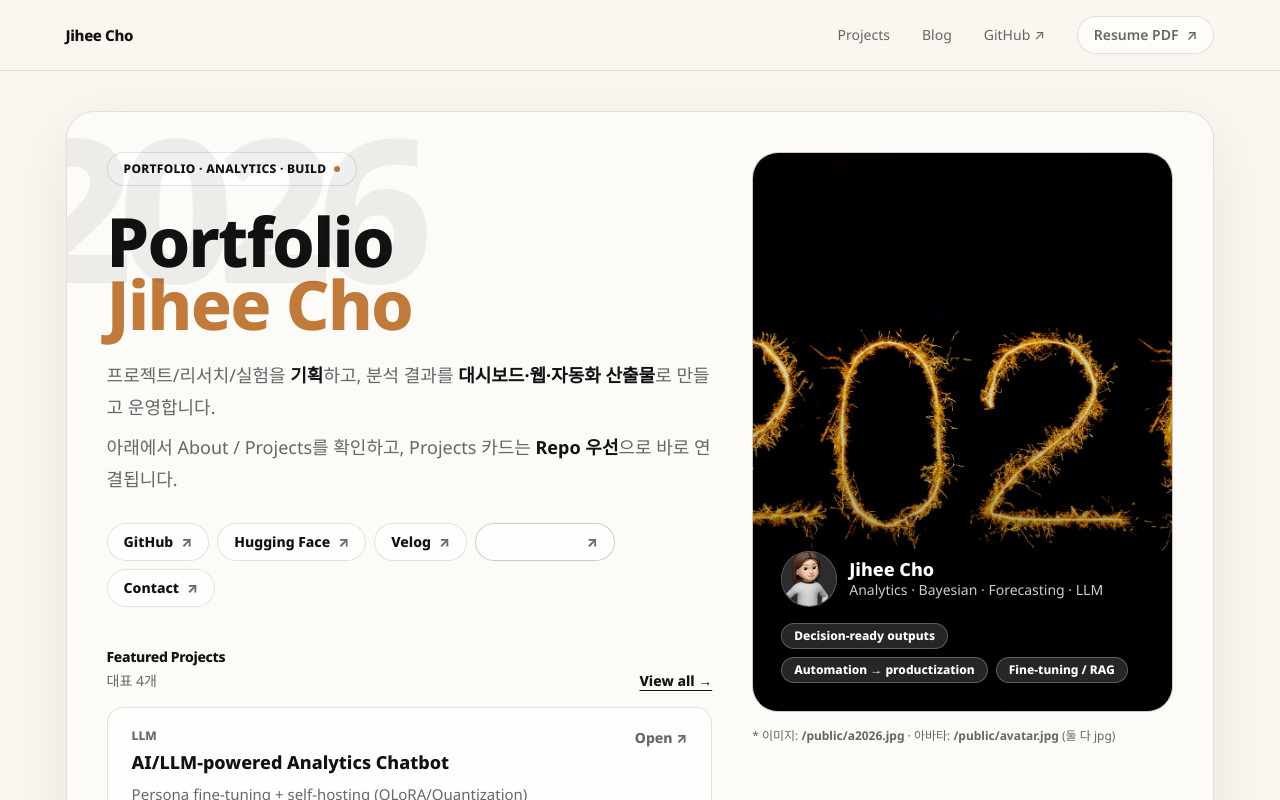
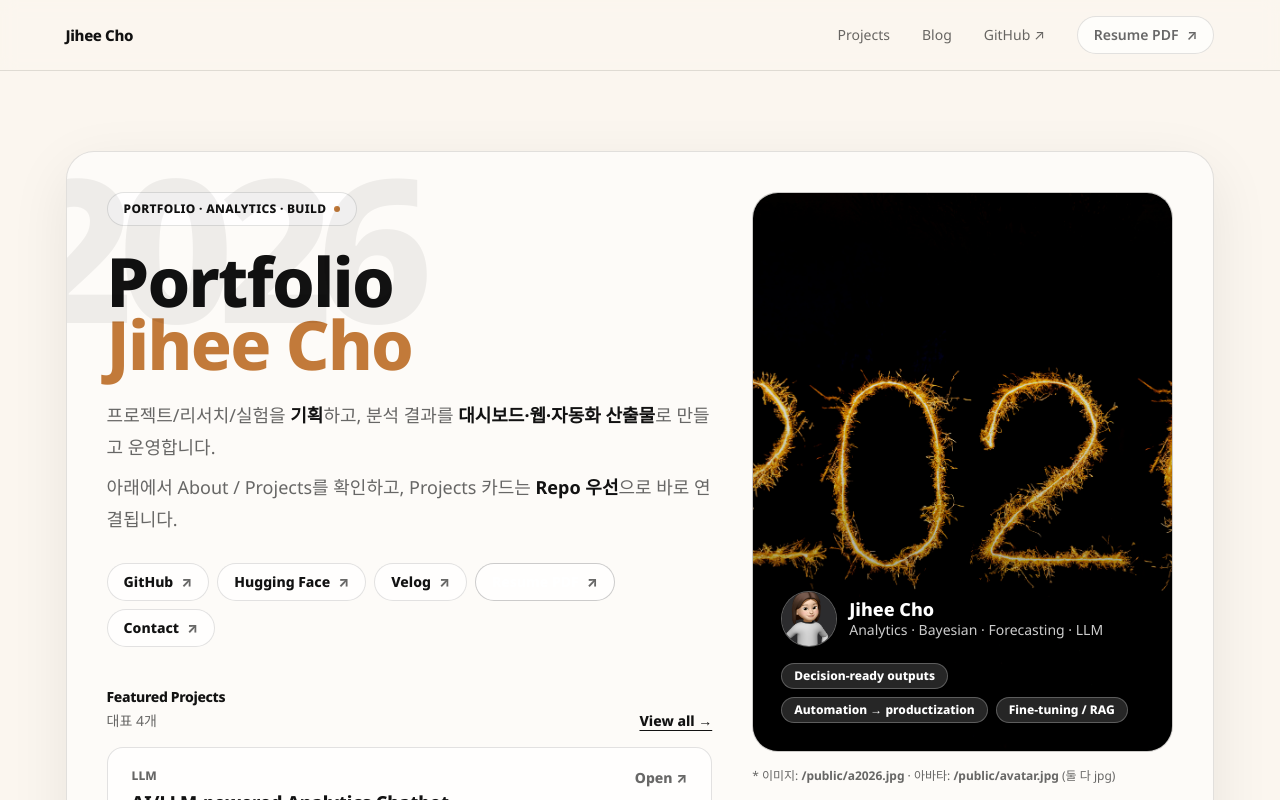
Before and after one commit to jay-lay-down/jihee-portfolio, a Next.js app: page / in a window 1280 px wide. Shown: the top 800 px of the page. Built offline with nearby package versions, Linux system fonts and the light colour scheme.

Commit message:
Update page.tsx

```diff
--- a/app/page.tsx
+++ b/app/page.tsx
@@ -2,7 +2,7 @@
 
 export default function Home() {
   return (
-    <main className="container-wide px-10">
+    <main className="container-wide px-4 sm:px-6 lg:px-10 py-6 sm:py-10">
       <HomeTabs />
     </main>
   );
```
